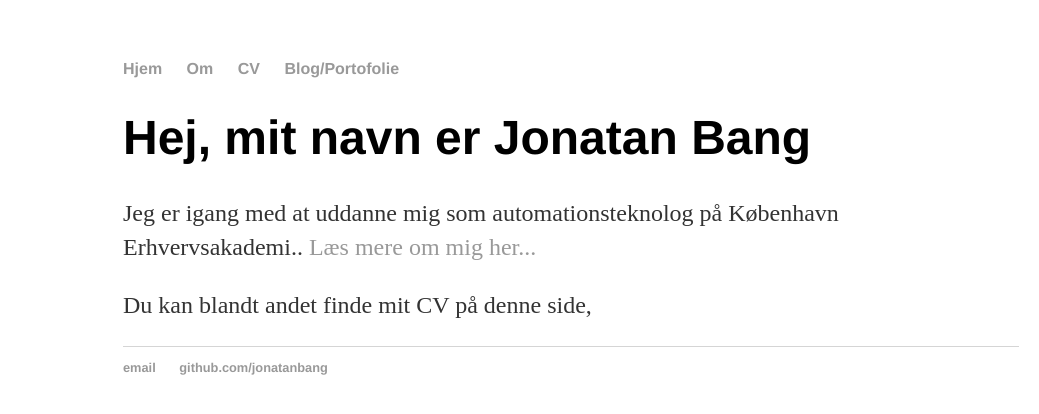
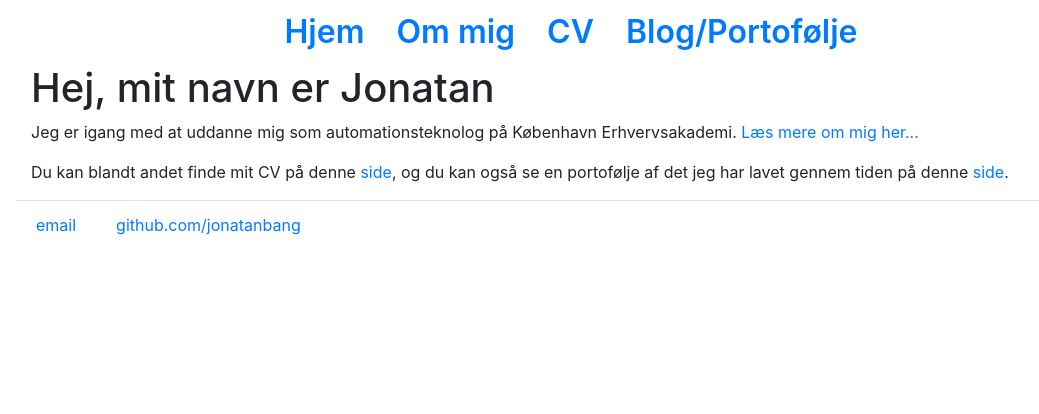
Before and after one commit to JonatanBang/jonatanbang.github.io, a Jekyll site: the page built from index.html, in a window 1280 px wide. Shown: the top 414 px of the page, without its empty margins (69-1108 px from the left). Built offline with Jekyll 4.4.1, drawn with Linux system fonts in a browser that asks for light colours.

Commit message:
progress

```diff
--- a/_layouts/default.html
+++ b/_layouts/default.html
@@ -4,26 +4,44 @@
 			<title>{{ page.title }}</title>
 			<!-- link to main stylesheet -->
 			<link rel="stylesheet" type="text/css" href="/css/main.css">
+			<meta name="viewport" content="width=device-width, initial-scale=1.0">
+			<link rel="stylesheet" href="https://stackpath.bootstrapcdn.com/bootstrap/4.5.2/css/bootstrap.min.css" integrity="sha384-JcKb8q3iqJ61gNV9KGb8thSsNjpSL0n8PARn9HuZOnIxN0hoP+VmmDGMN5t9UJ0Z" crossorigin="anonymous">
 		</head>
 		<body>
-			<nav>
-	    		<ul>
-	        		<li><a href="/">Hjem</a></li>
-		        	<li><a href="/about">Om</a></li>
-	        		<li><a href="/cv">CV</a></li>
-	        		<li><a href="/blog">Blog/Portofolie</a></li>
+			<div class="container-sm">
+				<div class="row">
+					<div class="col">
+						<ul class="nav justify-content-center" id="MyNav">
+							<li class="nav-item">
+								<a class="nav-link" href="/">Hjem</a>
+							</li>
+							<li class="nav-item">
+								<a class="nav-link" href="/about">Om mig</a>
+							</li>
+							<li class="nav-item">
+								<a class="nav-link" href="/cv">CV</a>
+							</li>
+							<li class="nav-item">
+								<a class="nav-link" href="/blog">Blog/Portofølje</a>
+							</li>
 						</ul>
-			</nav>
+					</div>
+				</div>
 				<div class="container">
 
 				{{ content }}
 
 				</div><!-- /.container -->
-			<footer>
-	    		<ul>
-	        		<li><a href="mailto:jona196d@stud.kea.dk">email</a></li>
-	        		<li><a href="https://github.com/jonatanbang">github.com/jonatanbang</a></li>
+				<footer class="border-top">
+					<ul class="list-group list-group-horizontal">
+						<li class="list-group-item border-0"><a href="mailto:jona196d@stud.kea.dk">email</a></li>
+						<li class="list-group-item border-0"><a href="https://github.com/jonatanbang" target="_blank">github.com/jonatanbang</a></li>
 					</ul>
 				</footer>
+			</div>
+
+			<script src="https://code.jquery.com/jquery-3.5.1.slim.min.js" integrity="sha384-DfXdz2htPH0lsSSs5nCTpuj/zy4C+OGpamoFVy38MVBnE+IbbVYUew+OrCXaRkfj" crossorigin="anonymous"></script>
+			<script src="https://cdn.jsdelivr.net/npm/popper.js@1.16.1/dist/umd/popper.min.js" integrity="sha384-9/reFTGAW83EW2RDu2S0VKaIzap3H66lZH81PoYlFhbGU+6BZp6G7niu735Sk7lN" crossorigin="anonymous"></script>
+			<script src="https://stackpath.bootstrapcdn.com/bootstrap/4.5.2/js/bootstrap.min.js" integrity="sha384-B4gt1jrGC7Jh4AgTPSdUtOBvfO8shuf57BaghqFfPlYxofvL8/KUEfYiJOMMV+rV" crossorigin="anonymous"></script>
 		</body>
 	</html>
--- a/blog/index.html
+++ b/blog/index.html
@@ -1,6 +1,6 @@
 ---
 layout: default
-title: Hank Quinlan's Blog
+title: Jonatan Bang | Blog/Portofolie
 ---
 	<h1>{{ page.title }}</h1>
 	<ul class="posts">
--- a/css/main.css
+++ b/css/main.css
@@ -1,43 +1,6 @@
-body {
-    margin: 60px auto;
-    width: 70%;
+
+#MyNav {
+    font-size: 2em;
+    font-weight: 600;
+    color: slategrey;
 }
-nav ul, footer ul {
-    font-family:'Helvetica', 'Arial', 'Sans-Serif';
-    padding: 0px;
-    list-style: none;
-    font-weight: bold;
-}
-nav ul li, footer ul li {
-    display: inline;
-    margin-right: 20px;
-}
-a {
-    text-decoration: none;
-    color: #999;
-}
-a:hover {
-    text-decoration: underline;
-}
-h1 {
-    font-size: 3em;
-    font-family:'Helvetica', 'Arial', 'Sans-Serif';
-}
-p {
-    font-size: 1.5em;
-    line-height: 1.4em;
-    color: #333;
-}
-footer {
-    border-top: 1px solid #d5d5d5;
-    font-size: .8em;
-}
-
-ul.posts {
-    margin: 20px auto 40px;
-    font-size: 1.5em;
-}
-
-ul.posts li {
-    list-style: none;
-}
--- a/index.html
+++ b/index.html
@@ -1,10 +1,15 @@
 ---
 layout: default
-title: Hank Quinlan, Horrible Cop
+title: Jonatan Bang | Hjem
 ---
 <div class="blurb">
-	<h1>Hej, mit navn er Jonatan Bang</h1>
+	<h1>Hej, mit navn er Jonatan</h1>
 	<p>Jeg er igang med at uddanne mig som automationsteknolog på
-		København Erhvervsakademi.. <a href="/about">Læs mere om mig her...</a></p>
-	<p>Du kan blandt andet finde mit CV på denne side,</p>
+		København Erhvervsakademi. <a href="/about">Læs mere om mig her...</a></p>
+	<p>
+		Du kan blandt andet finde mit CV på denne <a href="/cv">side</a>,
+		og du kan også se en portofølje af det jeg har lavet gennem tiden på
+		denne <a href="/blog">side</a>.
+	</p>
+
 </div><!-- /.blurb -->
```
Also changed, not shown: cv/index.html (added, +11 -0 lines). Lines whose indentation alone changed are shown as unchanged.
